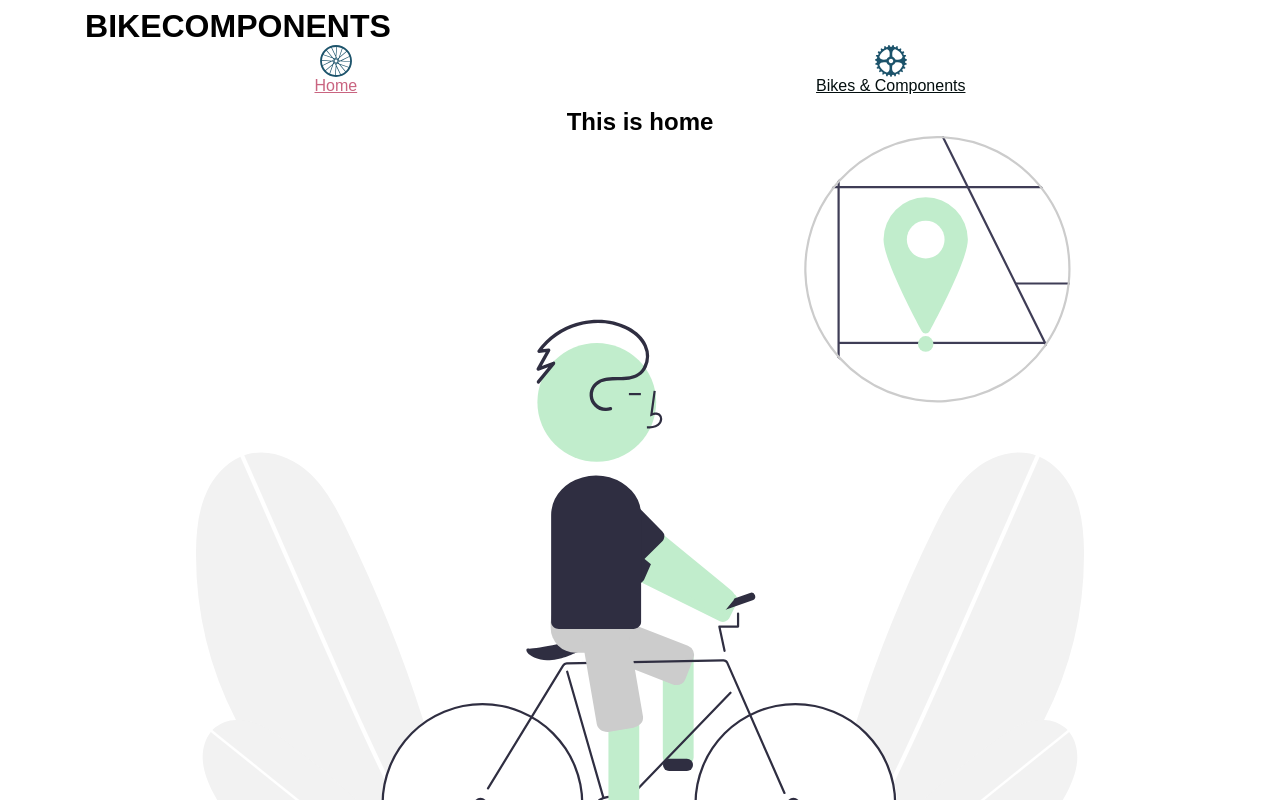
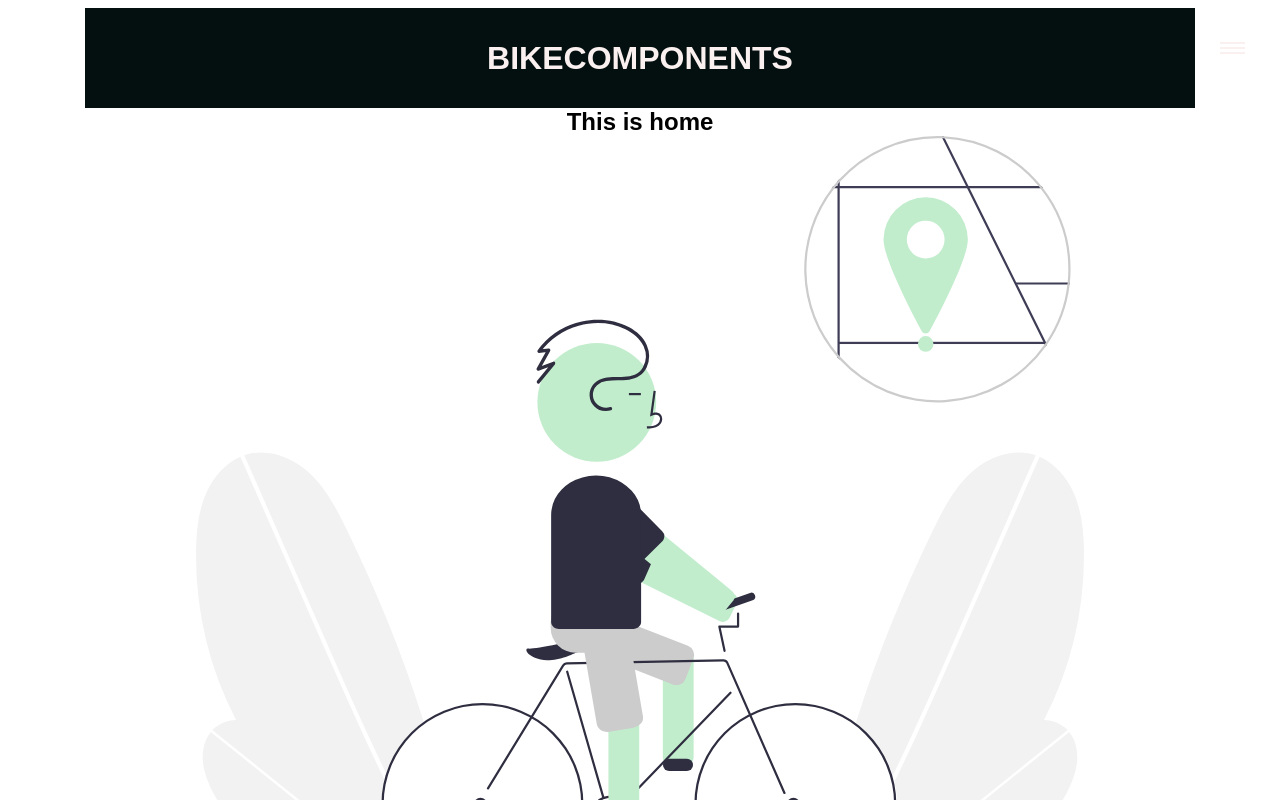
Before and after one commit to miriamhaenle/poc-bike-components, a React (Create React App) app: page / in a window 1280 px wide. Shown: the top 800 px of the page. Built offline with nearby package versions, Linux system fonts and the light colour scheme.

Commit message:
Refactor navigation

```diff
--- a/src/components/Header.js
+++ b/src/components/Header.js
@@ -1,16 +1,57 @@
+import { useState } from 'react'
 import styled from 'styled-components/macro'
 import Navigation from './Navigation'
 
 export default function Header() {
+  const [clicked, setClicked] = useState(false)
+
   return (
     <HeaderWrapper>
       <h1>BIKECOMPONENTS</h1>
-      <Navigation />
+      <nav onClick={() => setClicked(!clicked)}>
+        {clicked ? (
+          <Navigation active={clicked} />
+        ) : (
+          <BurgerMenu>
+            <span></span>
+            <span></span>
+            <span></span>
+          </BurgerMenu>
+        )}
+      </nav>
     </HeaderWrapper>
   )
 }
 
 const HeaderWrapper = styled.header`
-  display: flex;
-  flex-direction: column;
+  background: var(--black);
+  color: var(--white);
+  padding: 2rem;
+  text-align: center;
+  text-transform: uppercase;
 `
+
+const BurgerMenu = styled.div`
+  height: 35px;
+  position: fixed;
+  right: 35px;
+  top: 37px;
+  width: 25px;
+
+  span {
+    position: absolute;
+    width: 100%;
+    background: var(--white);
+    height: 2px;
+    display: block;
+    top: 10px;
+  }
+
+  span:first-child {
+    top: 5px;
+  }
+
+  span:last-child {
+    top: 15px;
+  }
+`
--- a/src/components/Navigation.js
+++ b/src/components/Navigation.js
@@ -1,40 +1,47 @@
 import styled from 'styled-components/macro'
 import { NavLink } from 'react-router-dom'
-import component from '../assets/component.svg'
-import wheel from '../assets/wheel.svg'
 
-export default function Navigation() {
+export default function Navigation({ active }) {
   return (
-    <Nav>
-      <NavIcon exact to="/" activeClassName="selected">
-        <img src={wheel} alt="home" />
+    <NavWrapper>
+      <span>X</span>
+      <NavLink exact to="/" activeClassName="selected">
         Home
-      </NavIcon>
-      <NavIcon to="/bikes-and-components" activeClassName="selected">
-        <img src={component} alt="bikeIcon"></img>Bikes & Components
-      </NavIcon>
-    </Nav>
+      </NavLink>
+      <NavLink to="/bikes-and-components" activeClassName="selected">
+        Gear
+      </NavLink>
+    </NavWrapper>
   )
 }
 
-const Nav = styled.nav`
-  display: flex;
-  justify-content: space-around;
-`
-
-const NavIcon = styled(NavLink)`
-  color: var(--black);
+const NavWrapper = styled.div`
+  background: var(--black);
+  color: var(--white);
   display: flex;
   flex-direction: column;
-  align-items: center;
+  gap: 2rem;
+  height: 100vh;
+  padding-top: 2rem;
+  position: fixed;
+  right: 0;
+  text-align: center;
+  top: 0;
+  transform: 2s ease;
+  width: 100vw;
 
-  &.selected {
+  span {
+    display: block;
+    font-size: 3rem;
+  }
+
+  a {
+    color: var(--white);
+    text-decoration: none;
+    font-size: 3rem;
+  }
+
+  a.selected {
     color: var(--highlight);
-    img {
-      fill: var(--highlight);
-    }
-  }
-  img {
-    width: 2rem;
   }
 `
```
